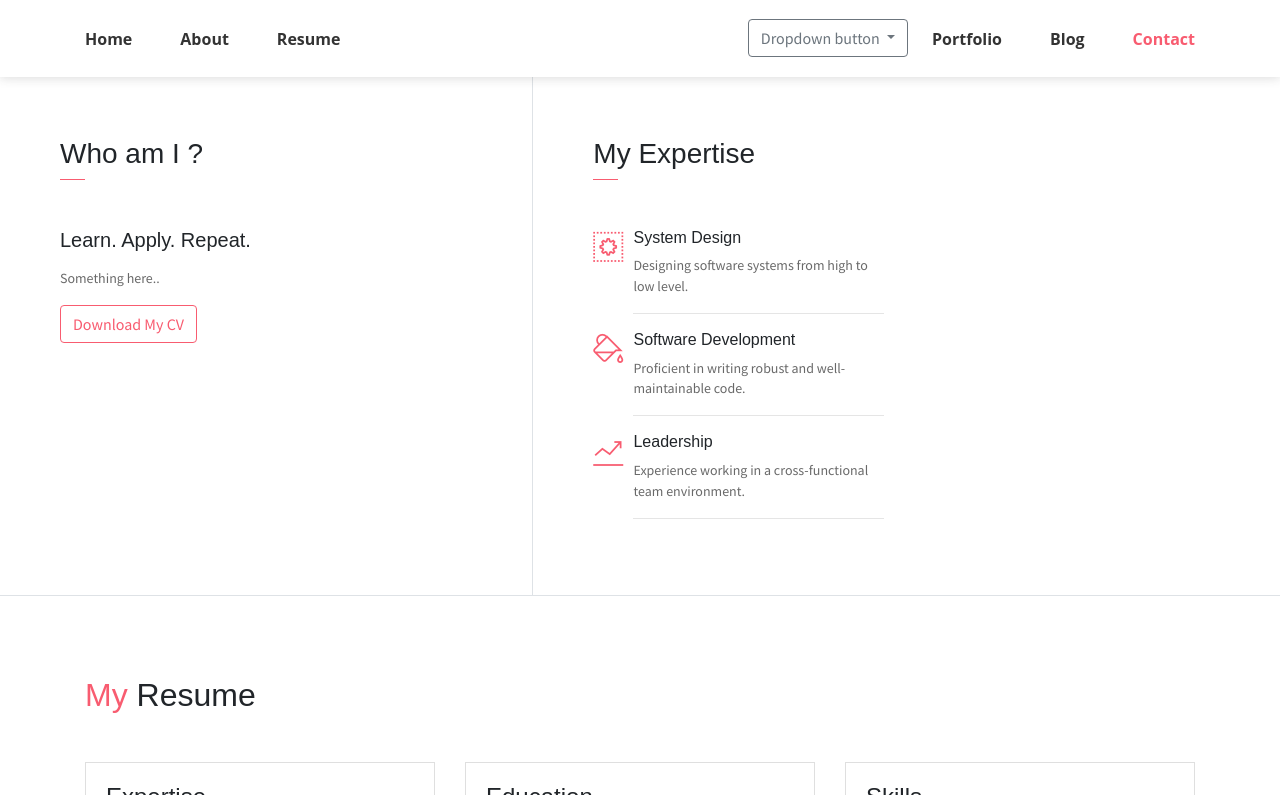
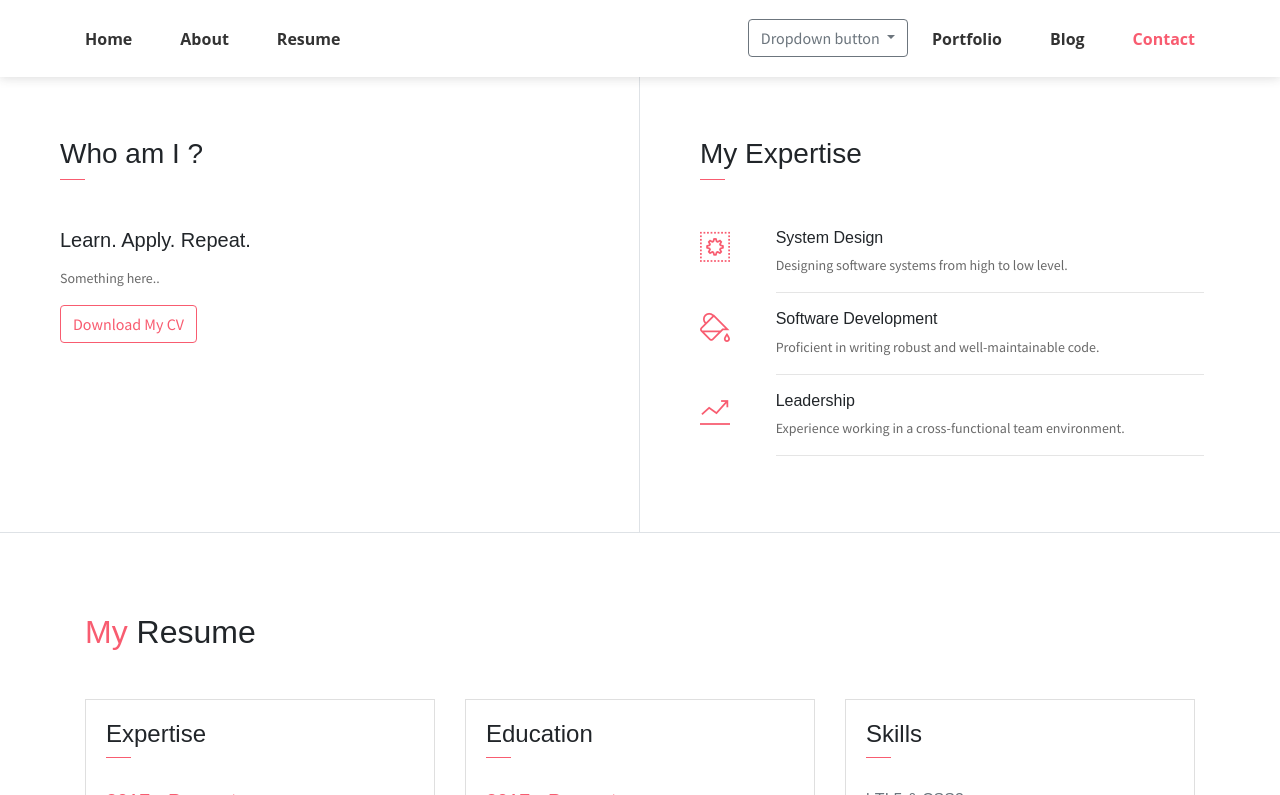
Before and after one commit to xargs/portfolio, a website: page index.html in a window 1280 px wide. Shown: the part 640-1435 px from the top of the page. Drawn offline with Linux system fonts and the light colour scheme; some packages are replaced by stand-ins of ours; some icons are missing.

Commit message:
Update index.html

```diff
--- a/index.html
+++ b/index.html
@@ -77,14 +77,14 @@
     </nav>
     <div class="container-fluid">
         <div id="about" class="row about-section">
-            <div class="col-lg-5 about-card">
+            <div class="col-lg-6 about-card">
                 <h3 class="font-weight-light">Who am I ?</h3>
                 <span class="line mb-5"></span>
                 <h5 class="mb-3">Learn. Apply. Repeat.</h5>
                 <p class="mt-20">Something here..</p>
                 <button class="btn btn-outline-danger"><i class="icon-down-circled2 "></i>Download My CV</button>
             </div>
-            <div class="col-lg-4 about-card">
+            <div class="col-lg-6 about-card">
                 <h3 class="font-weight-light">My Expertise</h3>
                 <span class="line mb-5"></span>
                 <div class="row">
```
